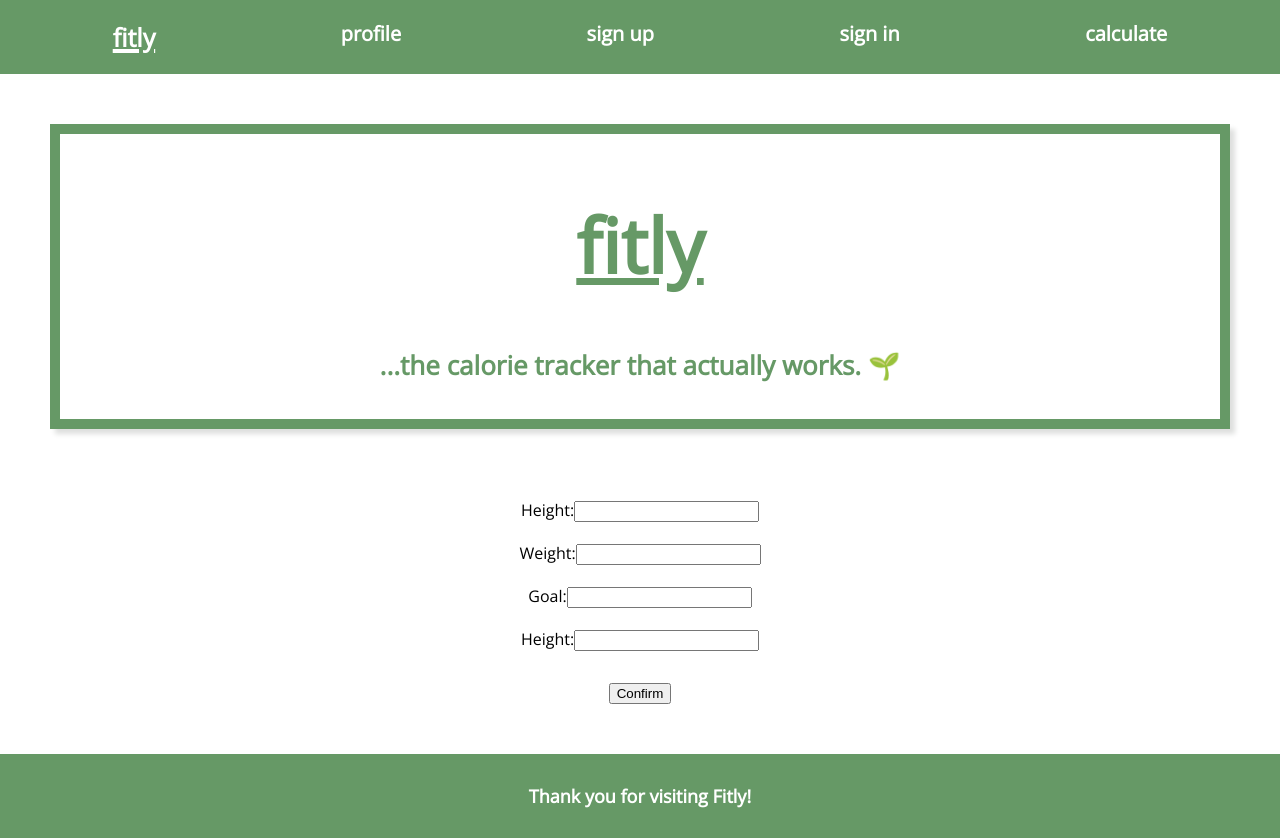
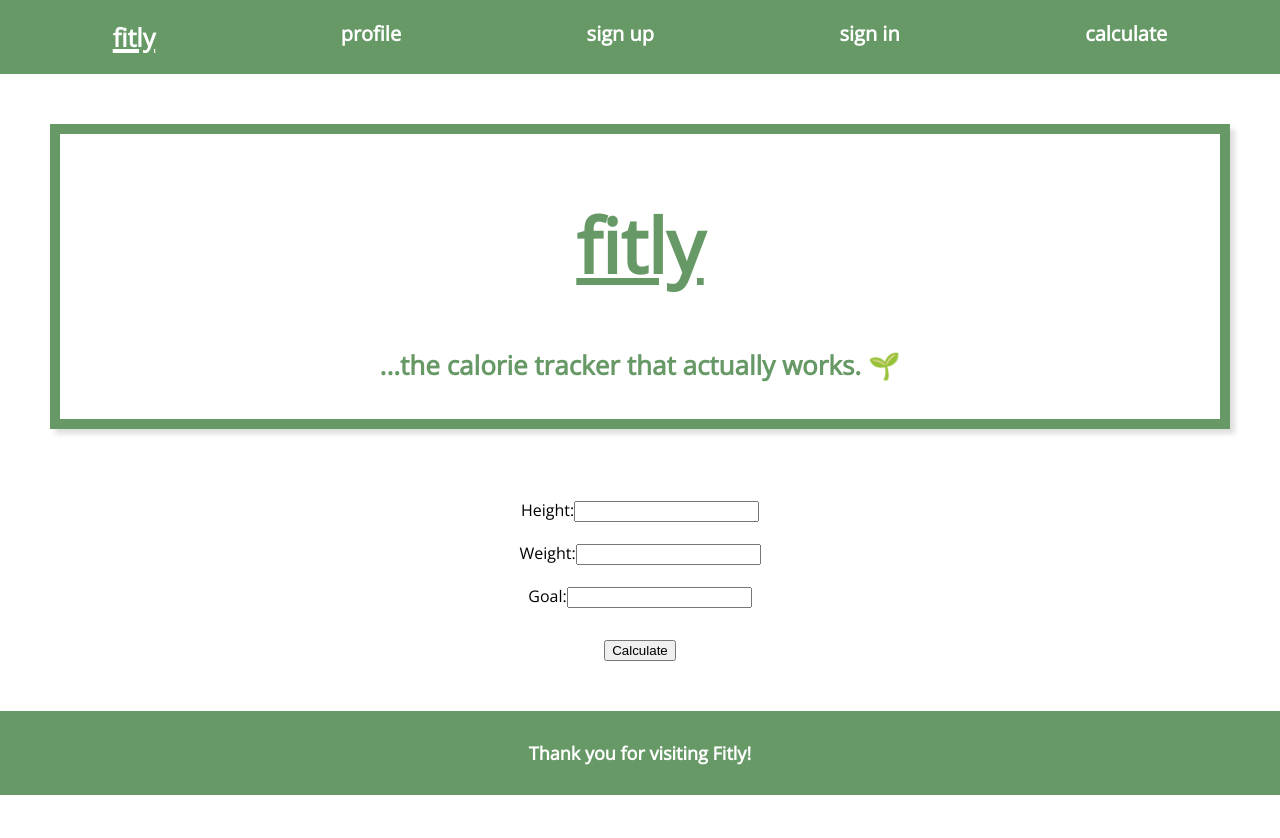
Before and after one commit to mariannebourcier/fitly, a React (Create React App) app in the folder client/: page /calculate in a window 1280 px wide. After the commit the page ends 800 px from the top, so only its background shows below. Built offline with nearby package versions, Linux system fonts and the light colour scheme.

Commit message:
helper functions folder

```diff
--- a/client/src/components/Calculator/Calculator.js
+++ b/client/src/components/Calculator/Calculator.js
@@ -2,6 +2,7 @@ import React from "react";
 
 
 export default function Calculator() {
+
   return (
     <div className="calculator-container">
       <form>
@@ -17,13 +18,10 @@ export default function Calculator() {
           Goal:
           <input />
         </label>
-        <label>
-          Height:
-          <input />
-        </label>
+
       </form>
 
-      <button>Confirm</button>
+      <button>Calculate</button>
     </div>
   )
 }
```
Also changed, not shown: client/src/components/helpers/MacroCalculator.js (added, +9 -0 lines), client/src/components/helpers/ShowMacros.js (added, +10 -0 lines).
